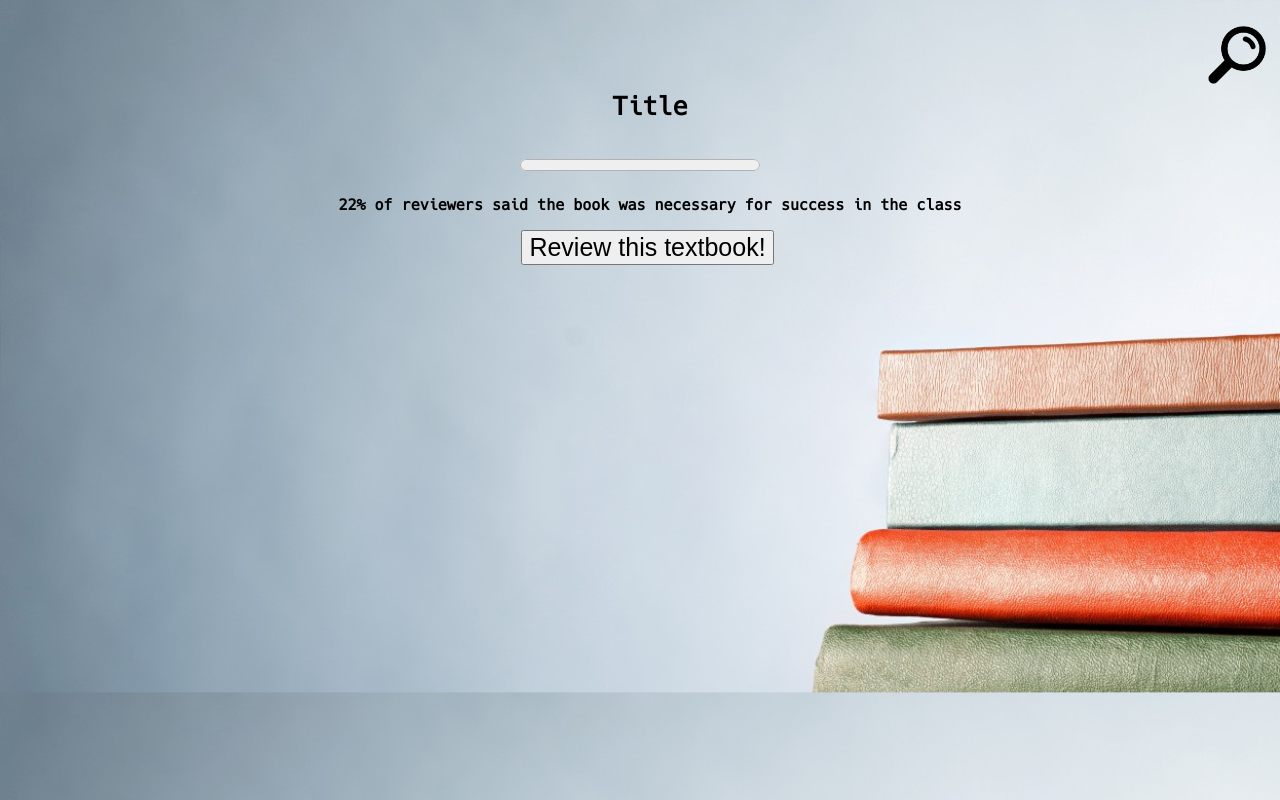
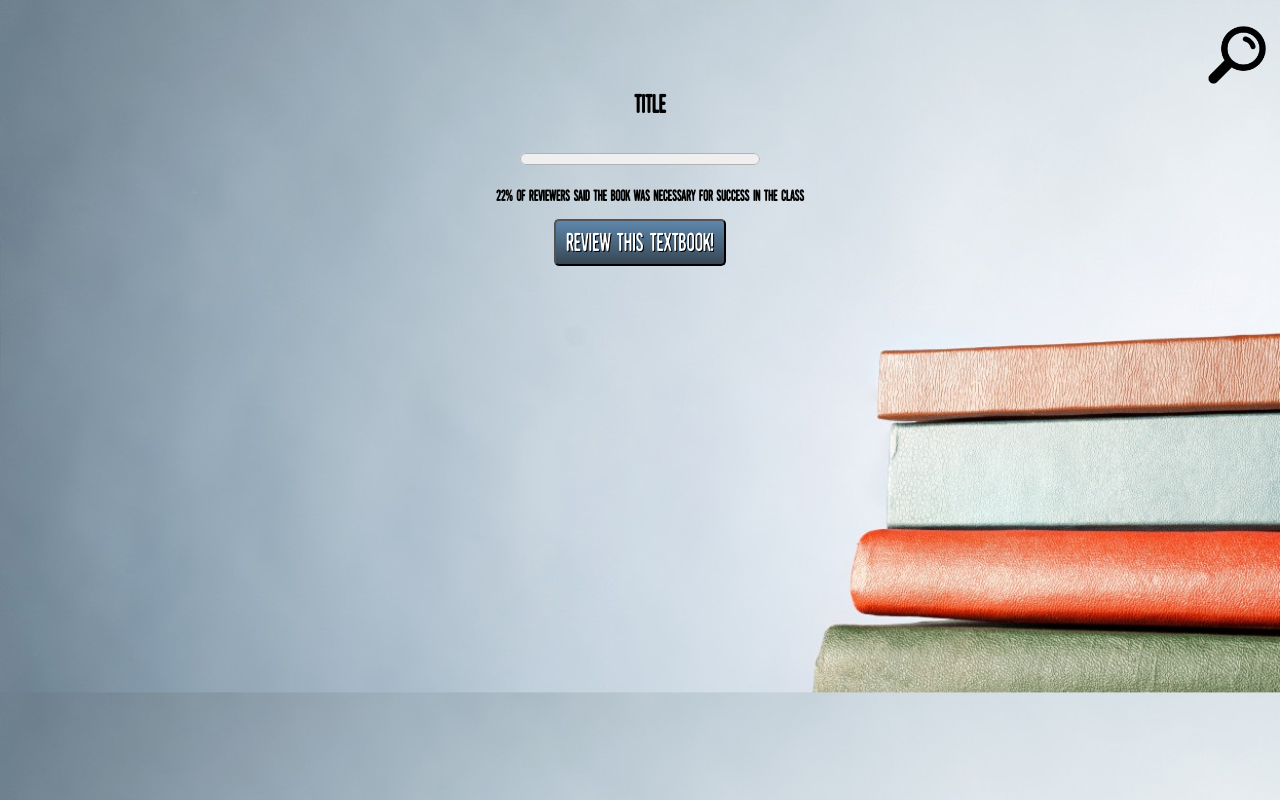
Before and after one commit to atsao72/TextBase, a plain HTML site: page review.html in a window 1280 px wide. Drawn offline with nearby package versions, Linux system fonts and the light colour scheme; no server answers.

Commit message:
Use custom button

```diff
--- a/addBook.css
+++ b/addBook.css
@@ -36,10 +36,20 @@ input, button {
     margin-bottom: 0px;
 }
 
-#addBook{
-    margin-left: 15px;
+input[type=button]{
+    display:       inline-block;
+    padding:       7px 10px;
+    background:    #374653 url('http://dabuttonfactory.com/button.png?w=1&h=44&bgt=gradient&bgc=5e87ac&ebgc=374653') repeat-x;
+    background:    -moz-linear-gradient(#5e87ac, #374653);
+    background:    -o-linear-gradient(#5e87ac, #374653);
+    background:    -webkit-linear-gradient(#5e87ac, #374653);
+    background:    linear-gradient(#5e87ac, #374653);
+    border-radius: 5px;
+    color:         #fff;
+    font-family: niceLooking;
     font-size: 25px;
-    display: inline-block;
+    text-align:    center;
+    text-shadow:   1px 1px 0 #000;
 }
 
 @font-face {
--- a/landing.css
+++ b/landing.css
@@ -24,7 +24,7 @@ fieldset {
   border: 0;
 }
 
-input, button {
+input{
     font-size: inherit;
     padding: .5em;
     margin: 0.1em 0.2em;
@@ -34,6 +34,22 @@ input, button {
     box-sizing: content-box;
 }
 
+input[type=button]{
+    display:       inline-block;
+    padding:       7px 10px;
+    background:    #374653 url('http://dabuttonfactory.com/button.png?w=1&h=44&bgt=gradient&bgc=5e87ac&ebgc=374653') repeat-x;
+    background:    -moz-linear-gradient(#5e87ac, #374653);
+    background:    -o-linear-gradient(#5e87ac, #374653);
+    background:    -webkit-linear-gradient(#5e87ac, #374653);
+    background:    linear-gradient(#5e87ac, #374653);
+    border-radius: 5px;
+    color:         #fff;
+    font-family: niceLooking;
+    font-size: 20px;
+    text-align:    center;
+    text-shadow:   1px 1px 0 #000;
+}
+
 
 @font-face {
     font-family: niceLooking;
--- a/leaveReview.css
+++ b/leaveReview.css
@@ -15,11 +15,20 @@ input{
     padding-bottom: 0px;
 }
 
-#submit, #cancelButton{
+input[type=button]{
+    display:       inline-block;
+    padding:       7px 10px;
+    background:    #374653 url('http://dabuttonfactory.com/button.png?w=1&h=44&bgt=gradient&bgc=5e87ac&ebgc=374653') repeat-x;
+    background:    -moz-linear-gradient(#5e87ac, #374653);
+    background:    -o-linear-gradient(#5e87ac, #374653);
+    background:    -webkit-linear-gradient(#5e87ac, #374653);
+    background:    linear-gradient(#5e87ac, #374653);
+    border-radius: 5px;
+    color:         #fff;
     font-family: niceLooking;
-    margin-left: 15px;
     font-size: 25px;
-    display: inline-block;
+    text-align:    center;
+    text-shadow:   1px 1px 0 #000;
 }
 
 @font-face {
--- a/review.css
+++ b/review.css
@@ -1,5 +1,5 @@
 body {
-  font-family: hack;
+  font-family: niceLooking;
   background-image: url("textbooks.jpg");
   background-size: cover;
 }
@@ -27,13 +27,23 @@ p {
     height: 70px;
 }
 
-#leaveReview{
-    margin-left: 15px;
+input[type=button]{
+    display:       inline-block;
+    padding:       7px 10px;
+    background:    #374653 url('http://dabuttonfactory.com/button.png?w=1&h=44&bgt=gradient&bgc=5e87ac&ebgc=374653') repeat-x;
+    background:    -moz-linear-gradient(#5e87ac, #374653);
+    background:    -o-linear-gradient(#5e87ac, #374653);
+    background:    -webkit-linear-gradient(#5e87ac, #374653);
+    background:    linear-gradient(#5e87ac, #374653);
+    border-radius: 5px;
+    color:         #fff;
+    font-family: niceLooking;
     font-size: 25px;
-    display: inline-block;
+    text-align:    center;
+    text-shadow:   1px 1px 0 #000;
 }
 
 @font-face {
-    font-family: hack;
-    src: url("fonts/Hack-Regular.ttf");
+    font-family: niceLooking;
+    src: url("fonts/Kirkuvanpunainenkirsikka.ttf");
 }
--- a/searchResults.css
+++ b/searchResults.css
@@ -29,10 +29,20 @@ h2{
     height: 70px;
 }
 
-#readReviews{
-    margin-left: 15px;
+input[type=button]{
+    display:       inline-block;
+    padding:       7px 10px;
+    background:    #374653 url('http://dabuttonfactory.com/button.png?w=1&h=44&bgt=gradient&bgc=5e87ac&ebgc=374653') repeat-x;
+    background:    -moz-linear-gradient(#5e87ac, #374653);
+    background:    -o-linear-gradient(#5e87ac, #374653);
+    background:    -webkit-linear-gradient(#5e87ac, #374653);
+    background:    linear-gradient(#5e87ac, #374653);
+    border-radius: 5px;
+    color:         #fff;
+    font-family: niceLooking;
     font-size: 25px;
-    display: inline-block;
+    text-align:    center;
+    text-shadow:   1px 1px 0 #000;
 }
 
 @font-face {
```
Also changed, not shown: index.html (+1 -1 lines).
